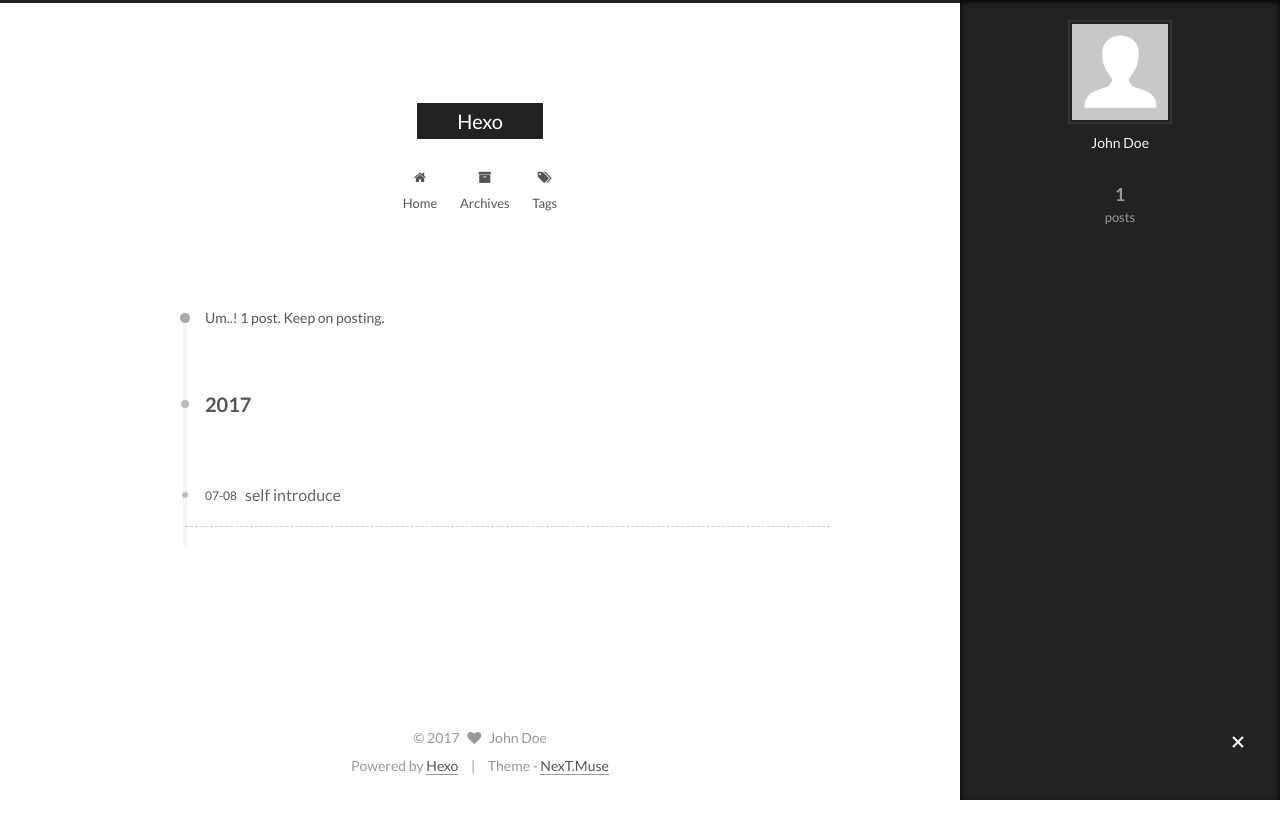
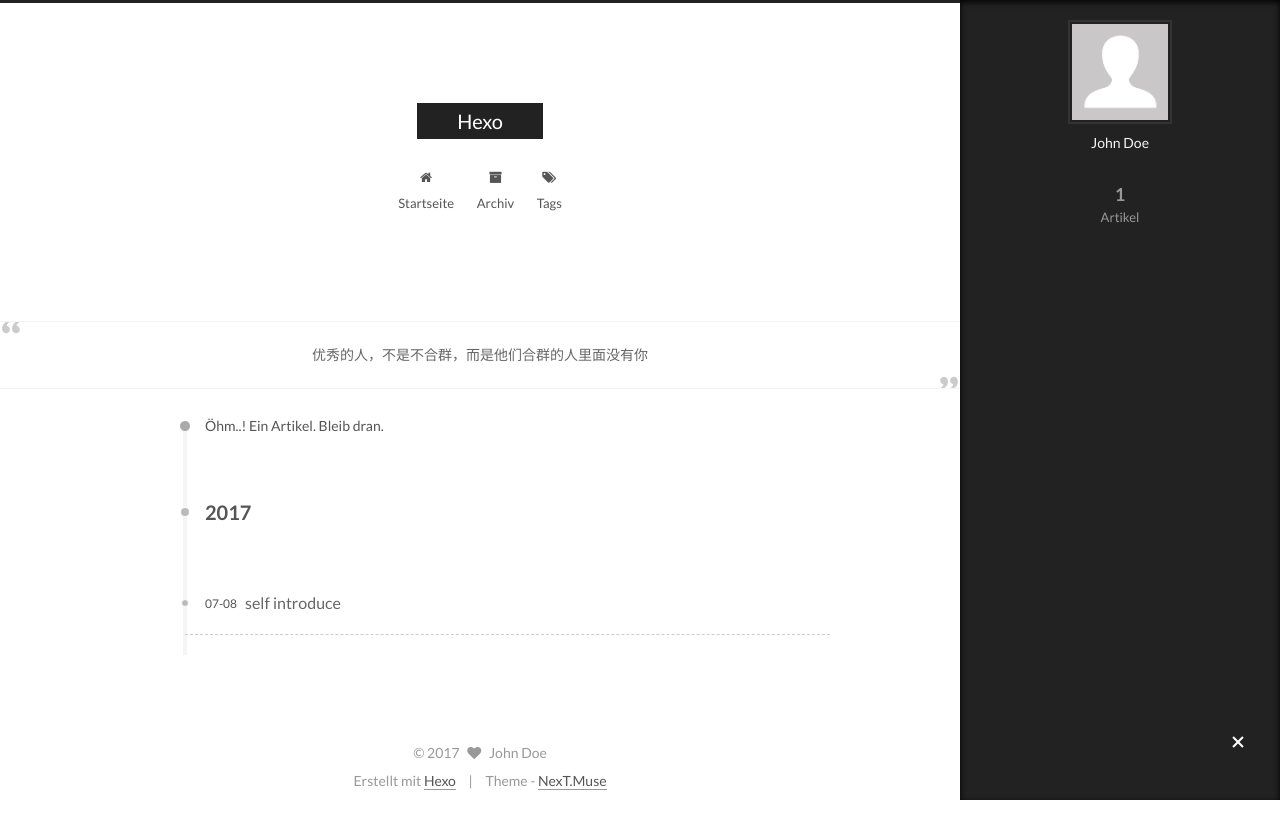
Before and after one commit to CeciliaSuni/CeciliaSuni.github.io, a plain HTML site: page archives/index.html in a window 1280 px wide. Both pictures are taken after a click on the element 1238 px from the left and 743 px from the top of the page. Drawn offline with Linux system fonts and the light colour scheme.

Commit message:
Site updated: 2017-07-13 20:15:13

```diff
--- a/archives/index.html
+++ b/archives/index.html
@@ -132,7 +132,7 @@
 
 
 
-  <title>Archive | Hexo</title>
+  <title>Archiv | Hexo</title>
 
 
 
@@ -198,7 +198,7 @@
 
               <i class="menu-item-icon fa fa-fw fa-home"></i> <br />
 
-            Home
+            Startseite
           </a>
         </li>
 
@@ -208,7 +208,7 @@
 
               <i class="menu-item-icon fa fa-fw fa-archive"></i> <br />
 
-            Archives
+            Archiv
           </a>
         </li>
 
@@ -234,6 +234,7 @@
 
  </div>
     </header>
+    <blockquote class="blockquote-center">优秀的人，不是不合群，而是他们合群的人里面没有你</blockquote>
 
     <main id="main" class="main">
       <div class="main-inner">
@@ -250,7 +251,7 @@
 
 
 
-      Um..! 1 post. Keep on posting.
+      Öhm..! Ein Artikel. Bleib dran.
     </span>
 
 
@@ -344,7 +345,7 @@
             <div class="site-state-item site-state-posts">
               <a href="/archives/">
                 <span class="site-state-item-count">1</span>
-                <span class="site-state-item-name">posts</span>
+                <span class="site-state-item-name">Artikel</span>
               </a>
             </div>
 
@@ -398,7 +399,7 @@
 
 
 <div class="powered-by">
-  Powered by <a class="theme-link" href="https://hexo.io">Hexo</a>
+  Erstellt mit  <a class="theme-link" href="https://hexo.io">Hexo</a>
 </div>
 
 <div class="theme-info">
--- a/css/main.css
+++ b/css/main.css
@@ -1677,7 +1677,7 @@ pre .javascript .function {
   width: 4px;
   height: 4px;
   border-radius: 50%;
-  background: #39a220;
+  background: #f7ff45;
 }
 .links-of-blogroll {
   font-size: 13px;
```
Also changed, not shown: 2017/07/08/FarBox/suni/self introduce/index.html (+8 -7 lines), archives/2017/07/index.html (+7 -6 lines), archives/2017/index.html (+7 -6 lines), index.html (+6 -5 lines).
